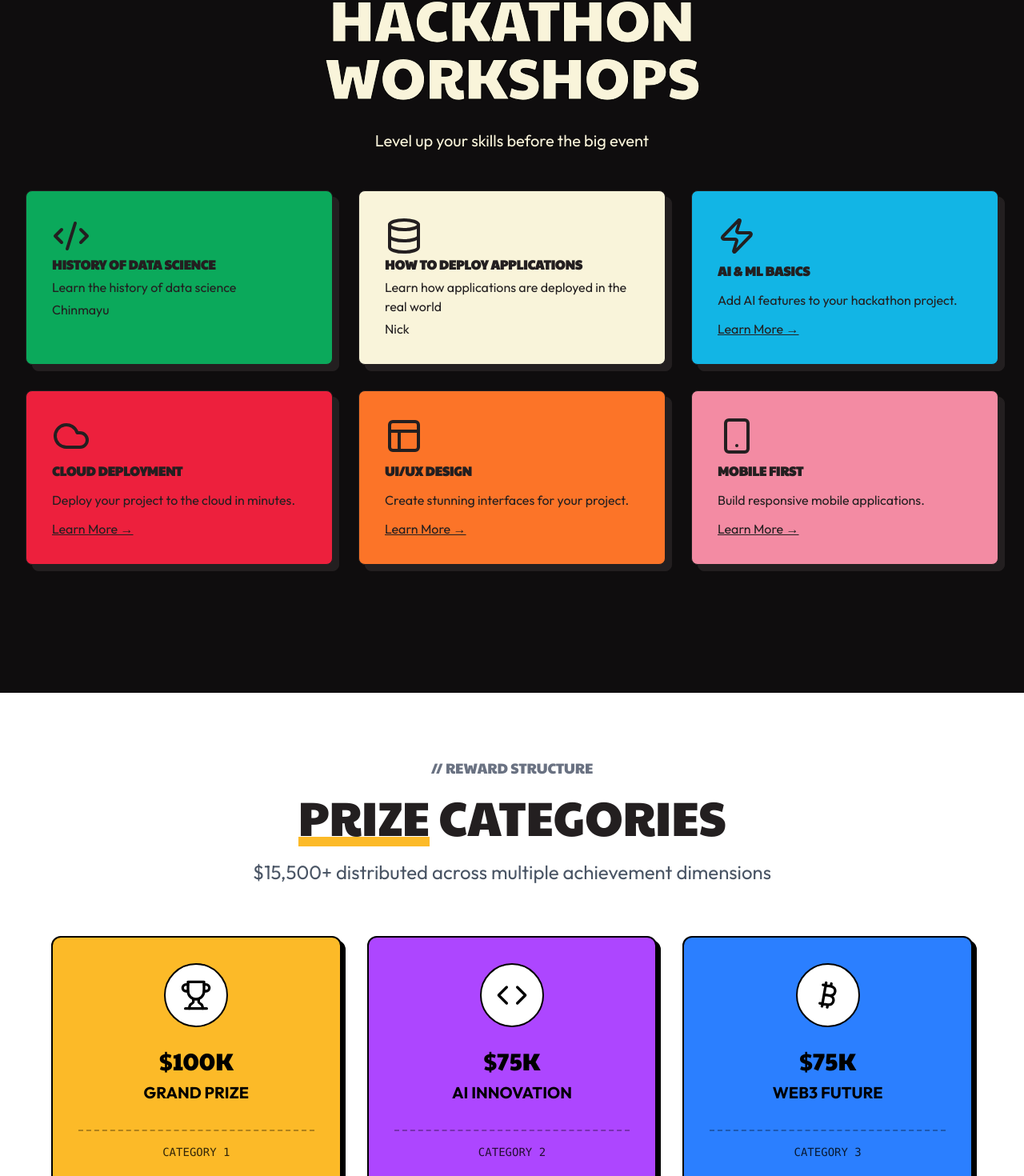
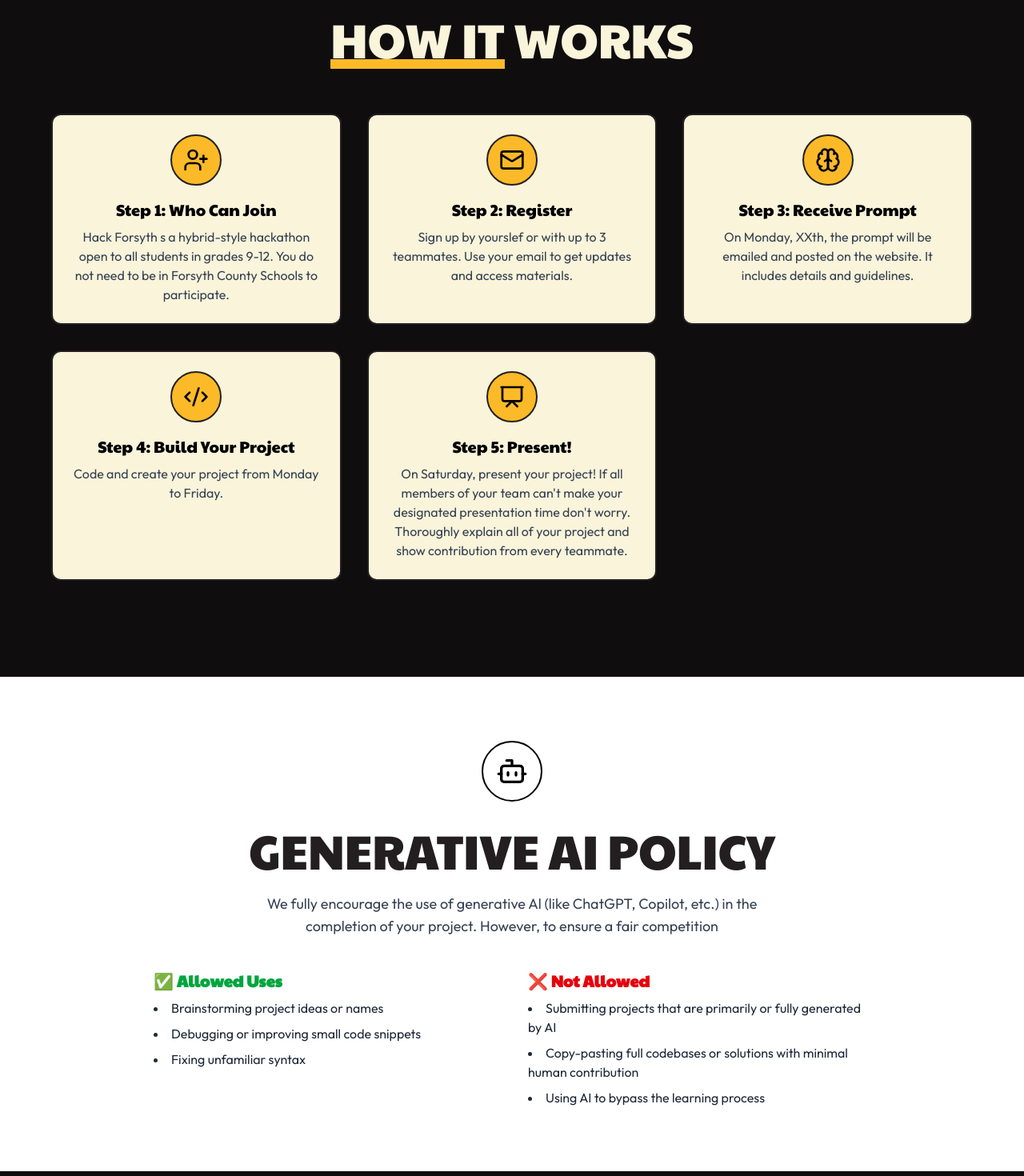
Before and after one commit to RandomHuman97/forsyth-hacked, a React (Vite) app: page / in a window 1280 px wide. Shown: the part 776-2246 px from the top of the page at 80% size. Built offline with nearby package versions, Linux system fonts and the light colour scheme.

Commit message:
Ai policy + How it works

```diff
--- /dev/null
+++ b/src/components/AIPolicySection.tsx
@@ -0,0 +1,50 @@
+import { Bot } from 'lucide-react';
+const aiRules = {
+    allowed: [
+      'Brainstorming project ideas or names',
+      'Debugging or improving small code snippets',
+      'Fixing unfamiliar syntax',
+    ],
+    notAllowed: [
+      'Submitting projects that are primarily or fully generated by AI',
+      'Copy-pasting full codebases or solutions with minimal human contribution',
+      'Using AI to bypass the learning process',
+    ],
+};
+
+const AIPolicySection = () => {
+  return (
+    <section className="py-20 my-20 mb-10 bg-white">
+        <div className="max-w-4xl mx-auto text-center ">
+          <div className="inline-block mb-6 p-4 border-2 border-black rounded-full bg-white">
+            <Bot className="w-10 h-10 text-black" />
+          </div>
+          <h3 className="font-paytone text-5xl md:text-6xl text-brand-charcoal mb-6">GENERATIVE AI POLICY</h3>
+          <p className="font-outfit text-lg mb-10 text-gray-700 max-w-2xl mx-auto">
+We fully encourage the use of generative Al (like ChatGPT, Copilot, etc.) in the completion of your project. However, to ensure a fair
+competition          </p>
+
+          <div className="grid grid-cols-1 md:grid-cols-2 gap-10 text-left">
+            <div>
+              <h4 className="font-bold text-xl text-green-600 mb-2">✅ Allowed Uses</h4>
+              <ul className="list-disc list-inside space-y-2 font-outfit text-gray-800">
+                {aiRules.allowed.map((item, idx) => (
+                  <li key={idx}>{item}</li>
+                ))}
+              </ul>
+            </div>
+            <div>
+              <h4 className="font-bold text-xl text-red-600 mb-2">❌ Not Allowed</h4>
+              <ul className="list-disc list-inside space-y-2 font-outfit text-gray-800">
+                {aiRules.notAllowed.map((item, idx) => (
+                  <li key={idx}>{item}</li>
+                ))}
+              </ul>
+            </div>
+          </div>
+        </div>
+        </section>
+          )
+}
+
+export default AIPolicySection
--- a/src/components/Hero.tsx
+++ b/src/components/Hero.tsx
@@ -16,11 +16,17 @@ const Hero = () => {
           <p className="text-lg sm:text-xl lg:text-2xl max-w-[40ch] font-outfit text-brand-beige/90 leading-relaxed">
             Join the most exciting hackathon where innovation meets opportunity. Build, learn, and win amazing prizes...
           </p>
-          <div className="mt-2 sm:mt-4">
+          <div className="mt-2 sm:mt-4 flex gap-4">
             <a href="/signup">
               <span className="inline-block px-6 py-3 sm:py-4 bg-brand-yellow text-brand-charcoal rounded-full uppercase font-medium border-2 border-black cursor-pointer hover:bg-brand-orange transition-colors duration-300"
                    style={{ filter: 'drop-shadow(5px 5px 0px rgb(0, 0, 0))' }}>
                 <span className="font-outfit font-bold text-sm sm:text-base">Register Now</span>
+              </span>
+            </a>
+            <a href="/about">
+              <span className="inline-block px-6 py-3 sm:py-4 bg-black text-brand-yellow rounded-full uppercase font-medium border-2 border-brand-yellow cursor-pointer hover:bg-brand-orange transition-colors duration-300"
+                   style={{ filter: 'drop-shadow(5px 5px 0px rgb(0, 0, 0))' }}>
+                <span className="font-outfit font-bold text-sm sm:text-base">About Us</span>
               </span>
             </a>
           </div>
--- /dev/null
+++ b/src/components/HowItWorksSection.tsx
@@ -0,0 +1,71 @@
+import React from 'react';
+import { Brain, UserPlus, Mail, Code2, Presentation, Bot } from 'lucide-react';
+
+const HowItWorksSection = () => {
+  const steps = [
+    {
+      icon: <UserPlus />,
+      title: 'Who Can Join',
+      description:
+        'Hack Forsyth s a hybrid-style hackathon open to all students in grades 9-12. You do not need to be in Forsyth County Schools to participate.',
+    },
+    {
+      icon: <Mail />,
+      title: 'Register',
+      description: 'Sign up by yourslef or with up to 3 teammates. Use your email to get updates and access materials.',
+    },
+    {
+      icon: <Brain />,
+      title: 'Receive Prompt',
+      description:
+        'On Monday, XXth, the prompt will be emailed and posted on the website. It includes details and guidelines.',
+    },
+    {
+      icon: <Code2 />,
+      title: 'Build Your Project',
+      description: 'Code and create your project from Monday to Friday.',
+    },
+    {
+      icon: <Presentation />,
+      title: 'Present!',
+      description:
+        "On Saturday, present your project! If all members of your team can't make your designated presentation time don't worry. Thoroughly explain all of your project and show contribution from every teammate.",
+    },
+  ];
+
+
+
+  return (
+    <section className="pt-20 pb-10 my-20 bg-brand-coal">
+      <div className="container mx-auto px-8">
+        <div className="text-center max-w-3xl mx-auto mb-16">
+          <h3 className="font-paytone text-5xl md:text-6xl text-brand-white mb-6">
+            <span className="relative">
+              <span className="relative z-10">HOW IT</span>
+              <span className="absolute bottom-1 left-0 w-full h-3 bg-brand-yellow z-0"></span>
+            </span>
+            <span> WORKS</span>
+          </h3>
+        </div>
+
+        <div className="grid grid-cols-1 md:grid-cols-2 lg:grid-cols-3 gap-8 max-w-6xl mx-auto  cursor-pointer">
+          {steps.map((step, i) => (
+            <div
+              key={i}
+              className="bg-brand-beige border-2 border-brand-charcoal rounded-xl p-6 flex flex-col items-center text-center hover:scale-[1.02] hover:shadow-[6px_6px_0px_rgba(15,13,14,1)] transition-all"
+            >
+              <div className=" w-16 h-16 rounded-full bg-brand-yellow border-2 border-brand-charcoal flex items-center justify-center mb-4">
+                {React.cloneElement(step.icon, { className: "w-8 h-8 text-black" })}
+              </div>
+              <h4 className="font-paytone text-xl mb-2 text-black">{`Step ${i + 1}: ${step.title}`}</h4>
+              <p className="font-outfit text-base text-gray-700">{step.description}</p>
+            </div>
+          ))}
+        </div>
+
+      </div>
+    </section>
+  );
+};
+
+export default HowItWorksSection;
--- a/src/pages/Home.tsx
+++ b/src/pages/Home.tsx
@@ -2,14 +2,17 @@ import React from 'react';
 import Navbar from '../components/Navbar'; // adjust the path if needed
 import Hero from '../components/Hero';
 import WorkshopsSection from '../components/WorkshopsSection';
-import SpeakersSection from '../components/SpeakersSection';
 import RewardsSection from '../components/Rewards';
+import HowItWorksSection from '../components/HowItWorksSection';
+import AIPolicySection from '../components/AIPolicySection';
 
 const Home: React.FC = () => {
   return (
     <div>
       <Navbar />
       <Hero />
+      <HowItWorksSection/>
+      <AIPolicySection/>
       <WorkshopsSection />
       <RewardsSection />
     </div>
```
